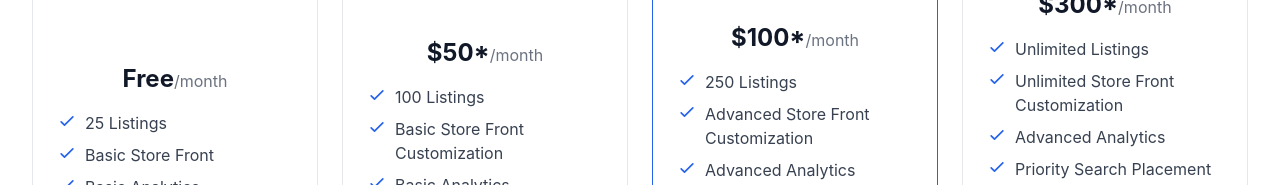
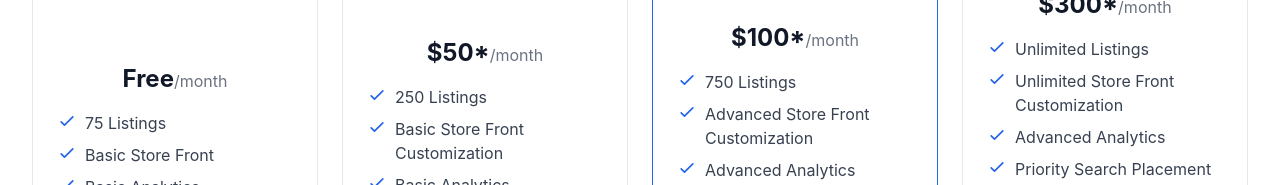
Before and after one commit to ItsHeyBlinken/OnlineCardShowProject-Files, a React (Create React App) app in the folder frontend/: page /subscription-tiers in a window 1280 px wide. Shown: the part 388-573 px from the top of the page. Built offline with nearby package versions, Linux system fonts and the light colour scheme.

Commit message:
Update subscription tiers and listing limits across frontend components

```diff
--- a/frontend/src/pages/BecomeSellerPage.tsx
+++ b/frontend/src/pages/BecomeSellerPage.tsx
@@ -108,10 +108,10 @@ const BecomeSellerPage = () => {
                 onChange={handleChange}
                 className="w-full px-4 py-2 border border-gray-300 rounded-md focus:ring-blue-500 focus:border-blue-500"
               >
-                <option value="Basic">Basic - Free</option>
-                <option value="Starter">Starter - $50/month</option>
-                <option value="Pro">Pro - $100/month</option>
-                <option value="Premium">Premium - $300/month</option>
+                <option value="Basic">Basic - Free (75 Listings)</option>
+                <option value="Starter">Starter - $50/month (250 Listings)</option>
+                <option value="Pro">Pro - $100/month (750 Listings)</option>
+                <option value="Premium">Premium - $300/month (Unlimited Listings)</option>
               </select>
               <p className="mt-2 text-sm text-gray-500">
                 You can upgrade your subscription at any time from your seller dashboard
--- a/frontend/src/pages/SellerDashboard.tsx
+++ b/frontend/src/pages/SellerDashboard.tsx
@@ -29,11 +29,11 @@ const SellerDashboard = () => {
 
     const getMaxListings = (tier: string) => {
         switch (tier) {
-            case 'Basic': return 25;
-            case 'Starter': return 100;
-            case 'Pro': return 250;
+            case 'Basic': return 75;
+            case 'Starter': return 250;
+            case 'Pro': return 750;
             case 'Premium': return 999999; // Effectively unlimited
-            default: return 25;
+            default: return 75;
         }
     };
 
--- a/frontend/src/pages/Subscription-Tiers.tsx
+++ b/frontend/src/pages/Subscription-Tiers.tsx
@@ -12,20 +12,20 @@ const tiers: Feature[] = [
     name: "Basic",
     price: "Free",
     description: "Perfect for seller who want to explore the platform",
-    features: ["25 Listings", "Basic Store Front", "Basic Analytics", "Standard Search"],
+    features: ["75 Listings", "Basic Store Front", "Basic Analytics", "Standard Search"],
   },
   {
     name: "Starter",
     price: "$50*",
     description: "Best for casual sellers, small-scale sellers, and collectors",
-    features: ["100 Listings", "Basic Store Front Customization", "Basic Analytics", "Standard Search"],
+    features: ["250 Listings", "Basic Store Front Customization", "Basic Analytics", "Standard Search"],
   },
   {
     name: "Pro",
     price: "$100*",
     description: "Ideal for growing sellers or hobbyists",
     features: [
-      "250 Listings",
+      "750 Listings",
       "Advanced Store Front Customization",
       "Advanced Analytics",
       "Priority Search Placement",
--- a/frontend/src/pages/SubscriptionManagementPage.tsx
+++ b/frontend/src/pages/SubscriptionManagementPage.tsx
@@ -30,22 +30,25 @@ const SubscriptionManagementPage: FC = () => {
             <div className="bg-gray-50 p-4 rounded-lg">
               <h2 className="text-lg font-semibold text-gray-900">Available Plans</h2>
               <div className="mt-4 space-y-4">
-                {['Basic', 'Starter', 'Pro', 'Premium'].map((tier) => (
-                  <div key={tier} className="flex items-center justify-between p-4 bg-white rounded-md shadow-sm">
+                {[
+                  { name: 'Basic', price: 'Free', listings: '75 Listings' },
+                  { name: 'Starter', price: '$50/month', listings: '250 Listings' },
+                  { name: 'Pro', price: '$100/month', listings: '750 Listings' },
+                  { name: 'Premium', price: '$300/month', listings: 'Unlimited Listings' }
+                ].map((tier) => (
+                  <div key={tier.name} className="flex items-center justify-between p-4 bg-white rounded-md shadow-sm">
                     <div>
-                      <h3 className="font-medium text-gray-900">{tier}</h3>
+                      <h3 className="font-medium text-gray-900">{tier.name}</h3>
                       <p className="text-sm text-gray-500">
-                        {tier === 'Basic' ? 'Free' :
-                         tier === 'Starter' ? '$50/month' :
-                         tier === 'Pro' ? '$100/month' : '$300/month'}
+                        {tier.price} • {tier.listings}
                       </p>
                     </div>
-                    {tier !== user?.subscriptionTier && tier !== 'Basic' && (
+                    {tier.name !== user?.subscriptionTier && tier.name !== 'Basic' && (
                       <button
                         onClick={handleUpgrade}
                         className="px-4 py-2 text-sm font-medium text-white bg-blue-600 rounded-md hover:bg-blue-700"
                       >
-                        {getButtonText(tier, user?.subscriptionTier || 'Basic')}
+                        {getButtonText(tier.name, (user as any)?.subscriptionTier || 'Basic')}
                       </button>
                     )}
                   </div>
--- a/frontend/src/types/index.ts
+++ b/frontend/src/types/index.ts
@@ -1,5 +1,7 @@
 export interface User {
-    id: number;
+    id: string;
+    username: string;
+    email: string;
     role: string;
-    username: string;
+    subscriptionTier?: string;
 }
```
Also changed, not shown: frontend/src/hooks/useAuth.ts (+8 -0 lines).
